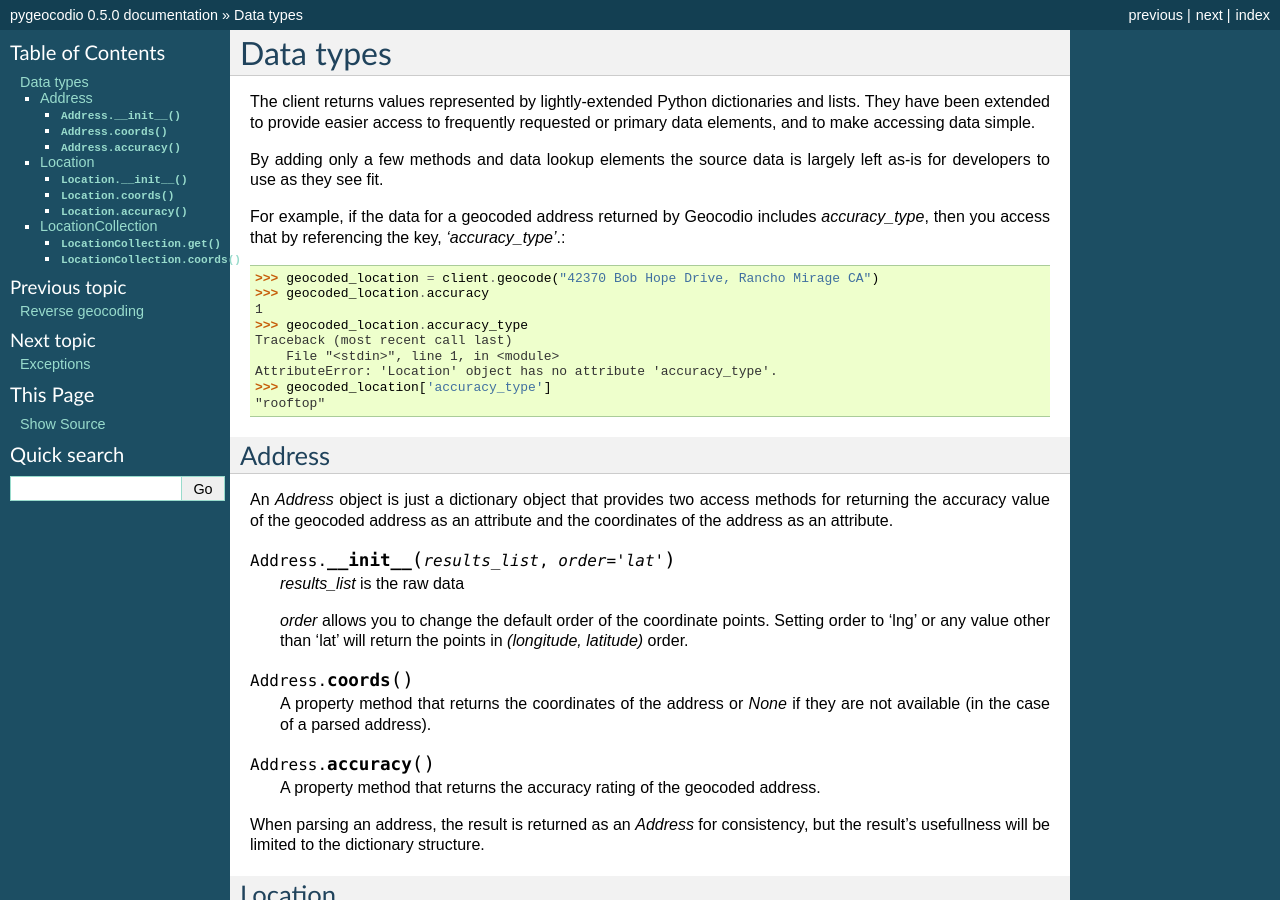
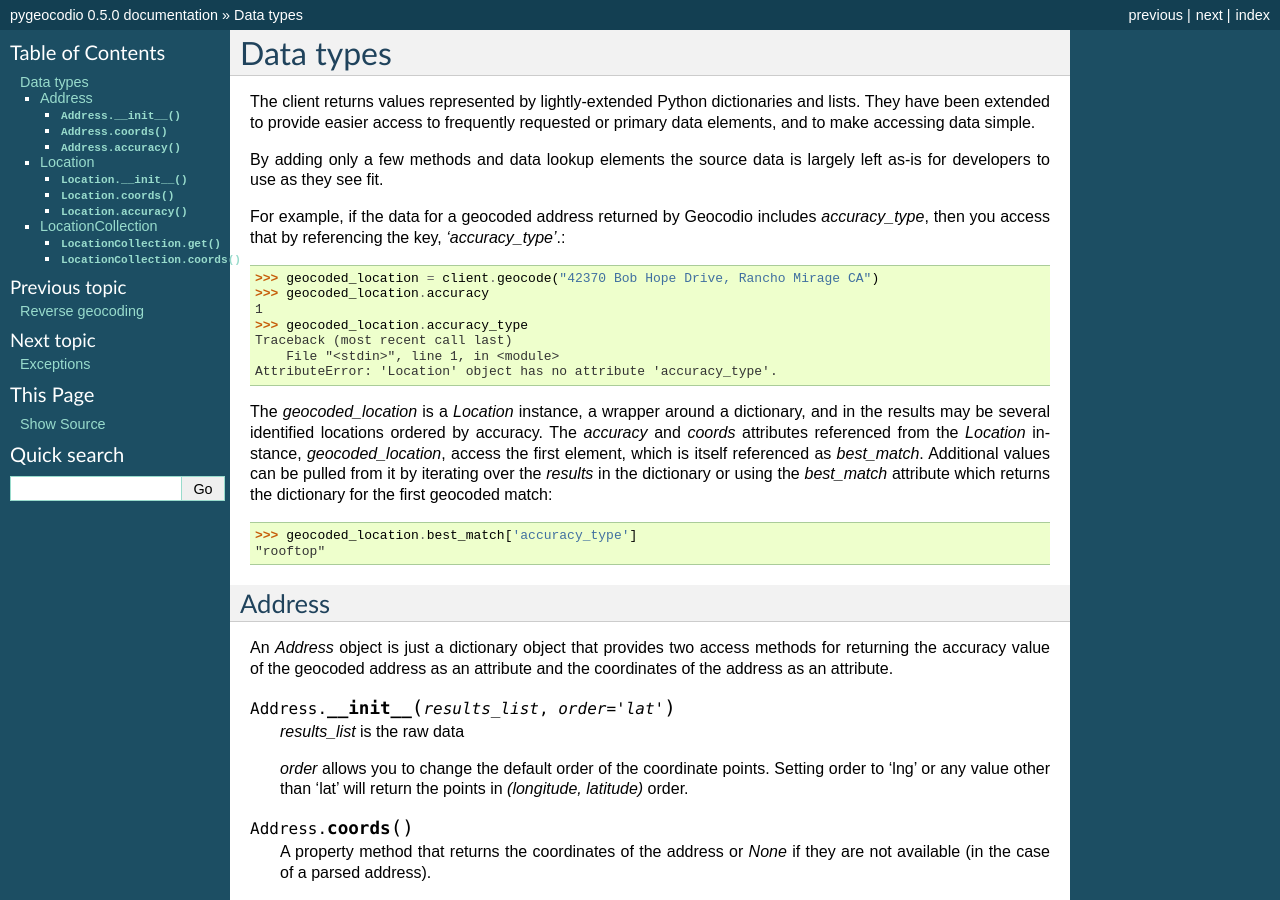
Before and after one commit to bennylope/pygeocodio, a Sphinx documentation site: the page built from docs/data.rst, in a window 1280 px wide and 900 px high. Built offline with Sphinx 7.4.7, drawn with Linux system fonts in a browser that asks for light colours; pages that are not in the unit, such as notebooks, are missing from menus.

Commit message:
Update docs to reference `best_match` element

```diff
--- a/docs/data.rst
+++ b/docs/data.rst
@@ -21,7 +21,16 @@ For example, if the data for a geocoded address returned by Geocodio includes
     Traceback (most recent call last)
         File "<stdin>", line 1, in <module>
     AttributeError: 'Location' object has no attribute 'accuracy_type'.
-    >>> geocoded_location['accuracy_type']
+
+The `geocoded_location` is a `Location` instance, a wrapper around a dictionary,
+and in the results may be several identified locations ordered by accuracy.
+The `accuracy` and `coords` attributes referenced from the `Location` instance,
+`geocoded_location`, access the first element, which is itself referenced as `best_match`.
+Additional values can be pulled from it by iterating over the `results` in the
+dictionary or using the `best_match` attribute which returns the dictionary
+for the first geocoded match:
+
+    >>> geocoded_location.best_match['accuracy_type']
     "rooftop"
 
 .. currentmodule:: geocodio.data
```
